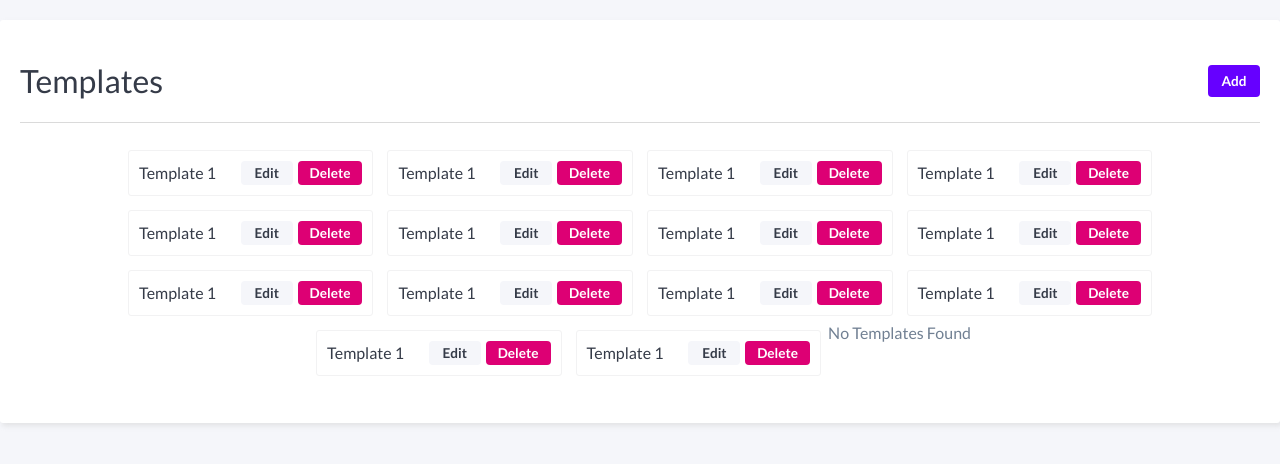
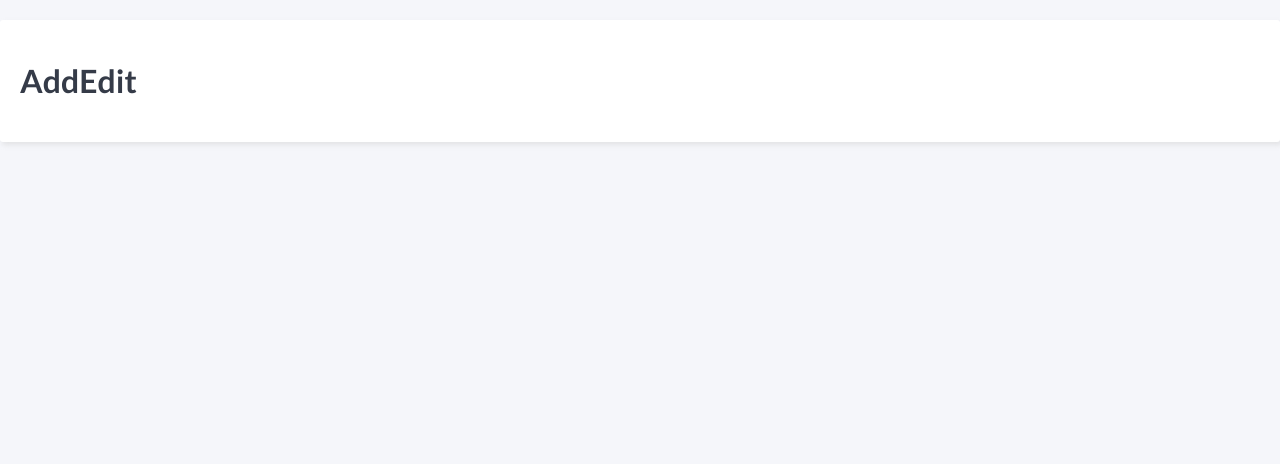
Before and after one commit to usmantahirr/unlayer-asssignment, a React (Create React App) app: page /add in a window 1280 px wide. Shown: the top 464 px of the page. Built offline with nearby package versions, Linux system fonts and the light colour scheme.

Commit message:
added templates loader and handled lists of added templates

```diff
--- a/src/App.js
+++ b/src/App.js
@@ -1,7 +1,7 @@
 import React from "react";
 import { BrowserRouter as Router, Switch, Route } from "react-router-dom";
 
-import TemplateList from "./components/pages/listTemplates";
+import TemplateContainer from "./components/container/TemplateContainer";
 
 import "./App.css";
 
@@ -10,8 +10,11 @@ function App() {
     <div className="App">
       <Router>
         <Switch>
-          <Route path="/">
-            <TemplateList />
+          <Route exact path="/">
+            <TemplateContainer />
+          </Route>
+          <Route path="/:id">
+            <TemplateContainer />
           </Route>
         </Switch>
       </Router>
--- /dev/null
+++ b/src/components/container/TemplateContainer.js
@@ -0,0 +1,75 @@
+import React, { useState, useEffect } from "react";
+import { withRouter } from "react-router-dom";
+
+import ListTemplate from "../pages/listTemplates";
+import AddEditTemplate from "../pages/addEditTemplate";
+import GenericTemplate from "../templates/genericTemplate";
+import Header from "../molecules/header";
+import { loadTemplates } from "../../services/templateService";
+import DampedText from "../molecules/dampedText";
+
+const TemplateContainer = ({ match }) => {
+  const { params } = match;
+  const [state, setState] = useState({
+    isLoading: false,
+    templates: [],
+    activeTemplate: undefined,
+    reset: 0,
+    error: undefined
+  });
+
+  useEffect(() => {
+    function updateState(updatedState) {
+      setState(s => ({
+        ...s,
+        ...updatedState
+      }));
+    }
+
+    async function fetchTemplates() {
+      updateState({
+        error: undefined,
+        activeTemplate: undefined,
+        isLoading: true
+      });
+
+      try {
+        const templates = await loadTemplates();
+        updateState({
+          templates: templates && templates.length ? templates : [],
+          isLoading: false
+        });
+      } catch (e) {
+        updateState({
+          error: e,
+          isLoading: false
+        });
+      }
+    }
+
+    fetchTemplates();
+  }, [state.reset]);
+
+  function addTemplate(template) {}
+  function updateTemplate(template) {}
+  function deleteTemplate(id) {}
+
+  if (Object.keys(params).length) {
+    if (params.id === "add") {
+      return <AddEditTemplate />;
+    }
+    return <AddEditTemplate activeTemplate={state.activeTemplate} />;
+  }
+
+  return (
+    <GenericTemplate header={Header}>
+      {state.isLoading ? (
+        <DampedText>Loading...</DampedText>
+      ) : (
+        <ListTemplate templates={state.templates} />
+      )}
+    </GenericTemplate>
+  );
+};
+
+export default withRouter(TemplateContainer);
--- a/src/components/pages/addEditTemplate.js
+++ b/src/components/pages/addEditTemplate.js
@@ -0,0 +1,7 @@
+import React from "react";
+
+const AddEditTemplate = () => {
+  return <h1>AddEdit</h1>;
+};
+
+export default AddEditTemplate;
--- a/src/components/pages/listTemplates.js
+++ b/src/components/pages/listTemplates.js
@@ -1,30 +1,14 @@
 import React from "react";
-import Header from "../molecules/header";
 import DampedText from "../molecules/dampedText";
-import Section from "../atoms/section";
 import Card from "../molecules/card";
 
-const TemplateList = () => (
-  <React.Fragment>
-    <Header />
-    <Section>
-      <Card id="123" name="Template 1" />
-      <Card id="123" name="Template 1" />
-      <Card id="123" name="Template 1" />
-      <Card id="123" name="Template 1" />
-      <Card id="123" name="Template 1" />
-      <Card id="123" name="Template 1" />
-      <Card id="123" name="Template 1" />
-      <Card id="123" name="Template 1" />
-      <Card id="123" name="Template 1" />
-      <Card id="123" name="Template 1" />
-      <Card id="123" name="Template 1" />
-      <Card id="123" name="Template 1" />
-      <Card id="123" name="Template 1" />
-      <Card id="123" name="Template 1" />
-      <DampedText>No Templates Found</DampedText>
-    </Section>
-  </React.Fragment>
-);
+const ListTemplates = ({ templates }) =>
+  templates && templates.length ? (
+    templates.map(template => (
+      <Card key={template.id} id={template.id} name={template.name} />
+    ))
+  ) : (
+    <DampedText>No Templates Found</DampedText>
+  );
 
-export default TemplateList;
+export default ListTemplates;
--- /dev/null
+++ b/src/components/templates/genericTemplate.js
@@ -0,0 +1,11 @@
+import React from "react";
+import Section from "../atoms/section";
+
+const GenericTemplate = ({ header: Header, children }) => (
+  <React.Fragment>
+    <Header />
+    <Section>{children}</Section>
+  </React.Fragment>
+);
+
+export default GenericTemplate;
--- /dev/null
+++ b/src/services/templateService.js
@@ -0,0 +1,23 @@
+import { readFromLocalStorage, writeInLocalStorage } from "./utils";
+
+export const loadTemplates = async () => {
+  return new Promise((resolve, reject) => {
+    try {
+      resolve(readFromLocalStorage("templates"));
+    } catch (e) {
+      reject(e);
+    }
+  });
+};
+
+export const addTemplate = async template => {
+  return new Promise((resolve, reject) => {
+    try {
+      const templates = readFromLocalStorage("templates");
+      templates.push(template);
+      writeInLocalStorage(templates);
+    } catch (e) {
+      reject(e);
+    }
+  });
+};
--- /dev/null
+++ b/src/services/utils.js
@@ -0,0 +1,12 @@
+export function readFromLocalStorage(key) {
+  const item = localStorage.getItem(key);
+  return JSON.parse(item);
+}
+
+export function writeInLocalStorage(key, arr) {
+  localStorage.setItem(key, JSON.stringify(arr));
+}
+
+export function clearLocalStorage() {
+  localStorage.clear();
+}
```
